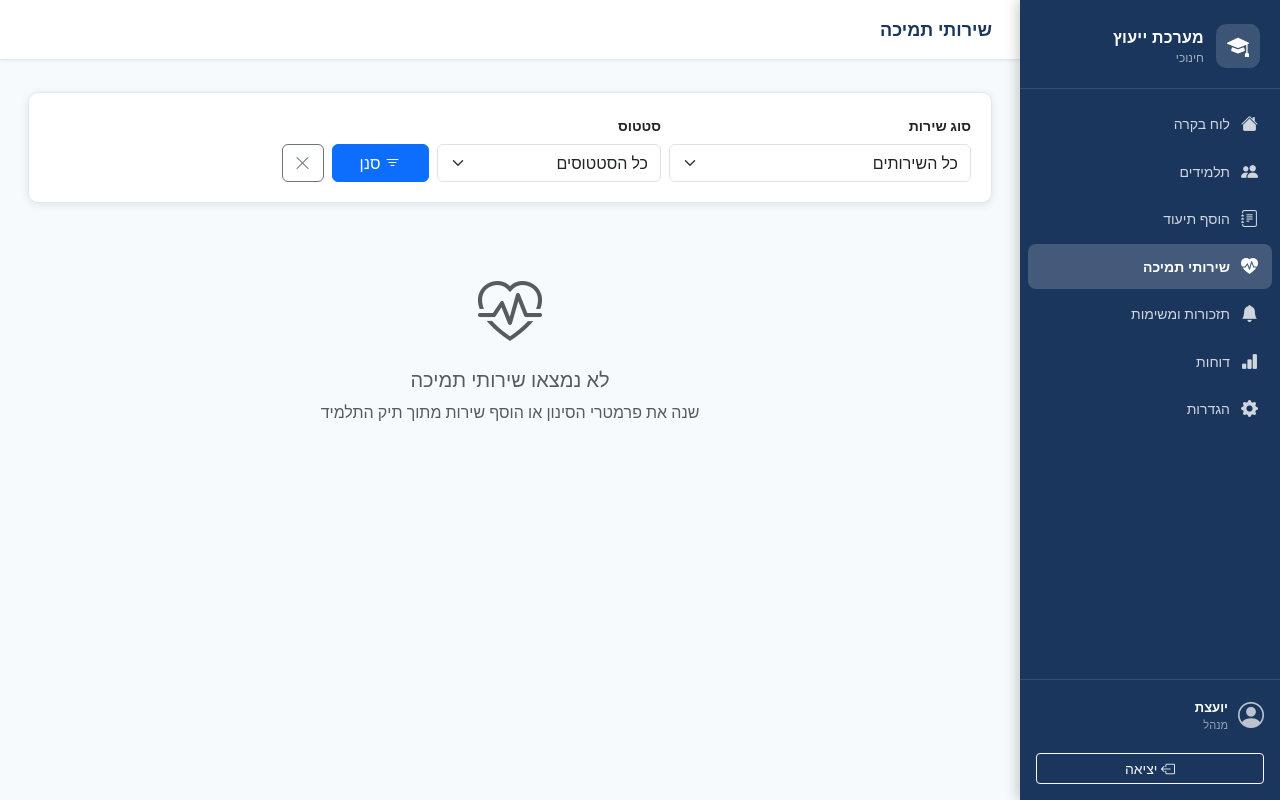
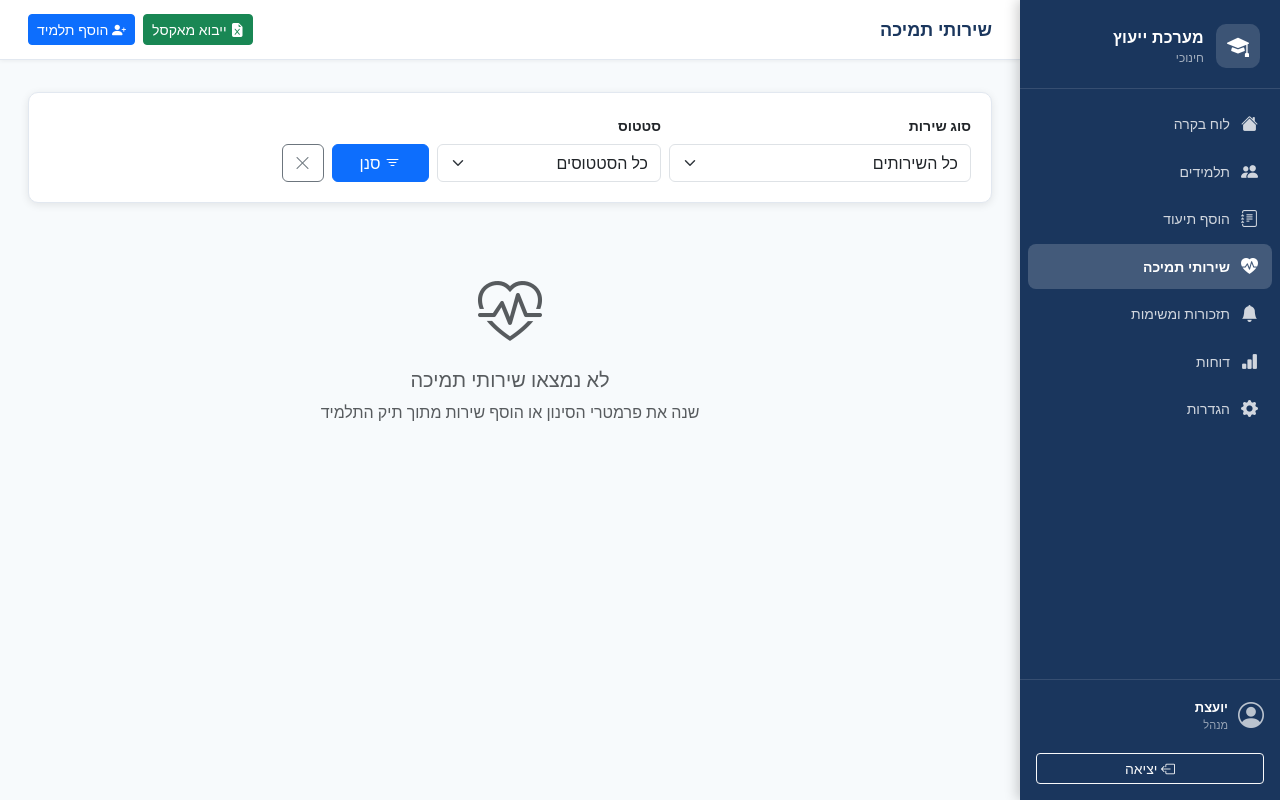
Before and after one commit to Suhafadela/schoolcounselor, a Flask app: page /services in a window 1280 px wide. Run offline with Flask 3, Linux system fonts and the light colour scheme; a user stored in the database is signed in; some libraries are stand-ins or nearby versions.

Commit message:
Add quick-access buttons to add a student (individually or via Excel import) from the Support Services page

```diff
--- a/templates/services.html
+++ b/templates/services.html
@@ -1,6 +1,17 @@
 {% extends 'base.html' %}
 {% block title %}שירותי תמיכה — מערכת ייעוץ{% endblock %}
 {% block page_title %}שירותי תמיכה{% endblock %}
+
+{% block topbar_actions %}
+{% if current_user.is_admin %}
+<a href="{{ url_for('students_import') }}" class="btn btn-success btn-sm">
+  <i class="bi bi-file-earmark-excel-fill"></i> ייבוא מאקסל
+</a>
+<a href="{{ url_for('student_add') }}" class="btn btn-primary btn-sm">
+  <i class="bi bi-person-plus-fill"></i> הוסף תלמיד
+</a>
+{% endif %}
+{% endblock %}
 
 {% block content %}
 
```
